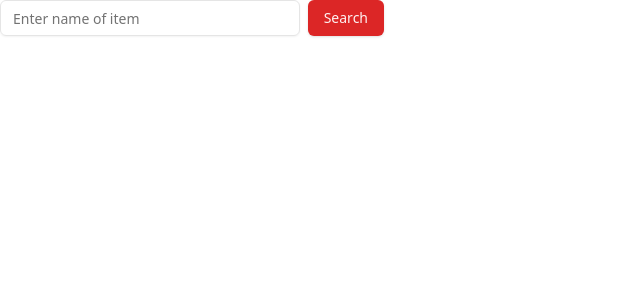
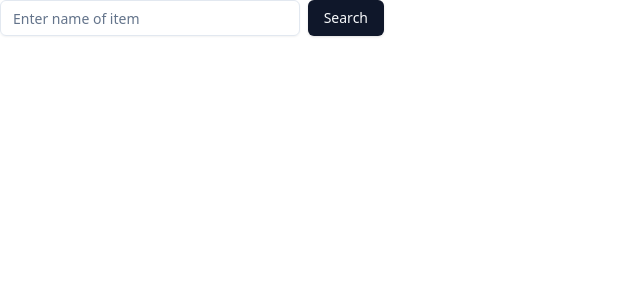
Before and after one commit to itsNiazi/OSRS_GE_Tracker, a Next.js app: page / in a window 1280 px wide. Shown: the top 300 px of the page, without its empty margins (0-640 px from the left). Built offline with nearby package versions, Linux system fonts and the light colour scheme.

Commit message:
Added useContext to better manage states over different components

```diff
--- a/app/layout.js
+++ b/app/layout.js
@@ -1,3 +1,4 @@
+import { GlobalContextProvider } from "@/context/globalContext";
 import "../styles/globals.css";
 
 export const metadata = {
@@ -8,7 +9,9 @@ export const metadata = {
 export default function RootLayout({ children }) {
   return (
     <html lang="en">
-      <body>{children}</body>
+      <body>
+        <GlobalContextProvider>{children}</GlobalContextProvider>
+      </body>
     </html>
   );
 }
--- a/app/page.js
+++ b/app/page.js
@@ -1,11 +1,22 @@
 "use client";
 
+import { useGlobalContext } from "@/context/globalContext";
 import SearchForm from "@/components/SearchForm";
 
 export default function Application() {
+  const {
+    searchedItems,
+    addSearchedItems,
+    searchedItemsGraphs,
+    addSearchedItemsGraphs,
+  } = useGlobalContext();
+
   return (
     <>
-      <SearchForm />
+      <SearchForm
+        addSearchedItems={addSearchedItems}
+        addSearchedItemsGraphs={addSearchedItemsGraphs}
+      />
     </>
   );
 }
--- a/components/SearchForm.js
+++ b/components/SearchForm.js
@@ -4,16 +4,41 @@ import { Button } from "@/components/ui/button";
 import getItem from "@/api/getItem";
 import getItemGraph from "@/api/getItemGraph";
 
-export default function SearchForm() {
-  const [itemQuery, setItemQuery] = useState();
+export default function SearchForm({
+  addSearchedItems,
+  addSearchedItemsGraphs,
+}) {
+  const [itemQuery, setItemQuery] = useState("");
+  //Think about how to solve loading state (useContext?)
+  const [isLoading, setIsLoading] = useState(false);
+  const [error, setError] = useState("");
 
   async function handleSearch() {
-    const response = await getItem(itemQuery.toLowerCase());
-    const itemId = response.items[0].id;
-    const graphResponse = await getItemGraph(itemId);
-    console.log(graphResponse);
-    console.log(response);
+    if (!itemQuery) {
+      setError("Please enter an item!");
+      return;
+    }
+
+    try {
+      setError("");
+      setIsLoading(true);
+      const response = await getItem(itemQuery.toLowerCase());
+      const itemId = response.items[0].id;
+      //This for now only retrieves the graph for the first returned item.
+      //Need to be reworked to perhaps return data for specific item onEvent with modal/dialog?
+      const graphResponse = await getItemGraph(itemId);
+      addSearchedItems(response.items);
+      addSearchedItemsGraphs(graphResponse);
+      console.log(graphResponse);
+      console.log(response);
+    } catch (err) {
+      setError("An error occured while fetching the requested item!");
+      console.log(error);
+    } finally {
+      setIsLoading(false);
+    }
   }
+
   return (
     <div className="flex w-full max-w-sm items-center space-x-2">
       <Input
@@ -24,6 +49,7 @@ export default function SearchForm() {
       <Button type="Submit" onClick={handleSearch}>
         Search
       </Button>
+      {error && <p>{error}</p>}
     </div>
   );
 }
--- /dev/null
+++ b/context/globalContext.js
@@ -0,0 +1,33 @@
+"use client";
+
+import { createContext, useContext, useState } from "react";
+
+const GlobalContext = createContext();
+export const GlobalContextProvider = ({ children }) => {
+  const [searchedItems, setSearchedItems] = useState([]);
+  const [searchedItemsGraphs, setSearchedItemsGraphs] = useState([]);
+
+  function addSearchedItems(items) {
+    setSearchedItems([items]);
+  }
+  function addSearchedItemsGraphs(items) {
+    setSearchedItemsGraphs(items);
+  }
+
+  return (
+    <GlobalContext.Provider
+      value={{
+        searchedItems,
+        addSearchedItems,
+        searchedItemsGraphs,
+        addSearchedItemsGraphs,
+      }}
+    >
+      {children}
+    </GlobalContext.Provider>
+  );
+};
+
+export function useGlobalContext() {
+  return useContext(GlobalContext);
+}
--- a/styles/globals.css
+++ b/styles/globals.css
@@ -5,47 +5,47 @@
 @layer base {
   :root {
     --background: 0 0% 100%;
-    --foreground: 0 0% 3.9%;
+    --foreground: 222.2 84% 4.9%;
     --card: 0 0% 100%;
-    --card-foreground: 0 0% 3.9%;
+    --card-foreground: 222.2 84% 4.9%;
     --popover: 0 0% 100%;
-    --popover-foreground: 0 0% 3.9%;
-    --primary: 0 72.2% 50.6%;
-    --primary-foreground: 0 85.7% 97.3%;
-    --secondary: 0 0% 96.1%;
-    --secondary-foreground: 0 0% 9%;
-    --muted: 0 0% 96.1%;
-    --muted-foreground: 0 0% 45.1%;
-    --accent: 0 0% 96.1%;
-    --accent-foreground: 0 0% 9%;
+    --popover-foreground: 222.2 84% 4.9%;
+    --primary: 222.2 47.4% 11.2%;
+    --primary-foreground: 210 40% 98%;
+    --secondary: 210 40% 96.1%;
+    --secondary-foreground: 222.2 47.4% 11.2%;
+    --muted: 210 40% 96.1%;
+    --muted-foreground: 215.4 16.3% 46.9%;
+    --accent: 210 40% 96.1%;
+    --accent-foreground: 222.2 47.4% 11.2%;
     --destructive: 0 84.2% 60.2%;
-    --destructive-foreground: 0 0% 98%;
-    --border: 0 0% 89.8%;
-    --input: 0 0% 89.8%;
-    --ring: 0 72.2% 50.6%;
+    --destructive-foreground: 210 40% 98%;
+    --border: 214.3 31.8% 91.4%;
+    --input: 214.3 31.8% 91.4%;
+    --ring: 222.2 84% 4.9%;
     --radius: 0.5rem;
   }
 
   .dark {
-    --background: 0 0% 3.9%;
-    --foreground: 0 0% 98%;
-    --card: 0 0% 3.9%;
-    --card-foreground: 0 0% 98%;
-    --popover: 0 0% 3.9%;
-    --popover-foreground: 0 0% 98%;
-    --primary: 0 72.2% 50.6%;
-    --primary-foreground: 0 85.7% 97.3%;
-    --secondary: 0 0% 14.9%;
-    --secondary-foreground: 0 0% 98%;
-    --muted: 0 0% 14.9%;
-    --muted-foreground: 0 0% 63.9%;
-    --accent: 0 0% 14.9%;
-    --accent-foreground: 0 0% 98%;
+    --background: 222.2 84% 4.9%;
+    --foreground: 210 40% 98%;
+    --card: 222.2 84% 4.9%;
+    --card-foreground: 210 40% 98%;
+    --popover: 222.2 84% 4.9%;
+    --popover-foreground: 210 40% 98%;
+    --primary: 210 40% 98%;
+    --primary-foreground: 222.2 47.4% 11.2%;
+    --secondary: 217.2 32.6% 17.5%;
+    --secondary-foreground: 210 40% 98%;
+    --muted: 217.2 32.6% 17.5%;
+    --muted-foreground: 215 20.2% 65.1%;
+    --accent: 217.2 32.6% 17.5%;
+    --accent-foreground: 210 40% 98%;
     --destructive: 0 62.8% 30.6%;
-    --destructive-foreground: 0 0% 98%;
-    --border: 0 0% 14.9%;
-    --input: 0 0% 14.9%;
-    --ring: 0 72.2% 50.6%;
+    --destructive-foreground: 210 40% 98%;
+    --border: 217.2 32.6% 17.5%;
+    --input: 217.2 32.6% 17.5%;
+    --ring: 212.7 26.8% 83.9;
   }
 }
 
```
